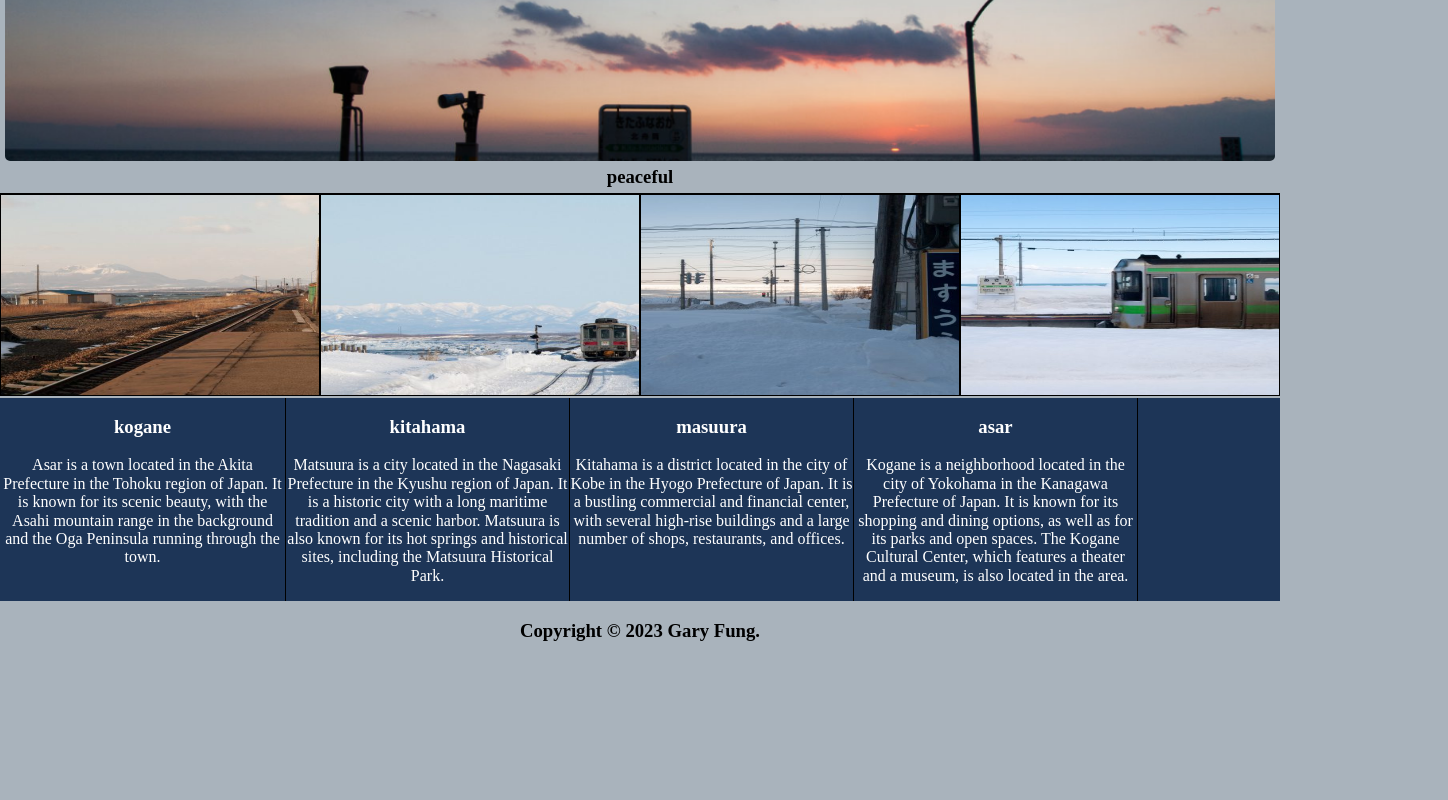
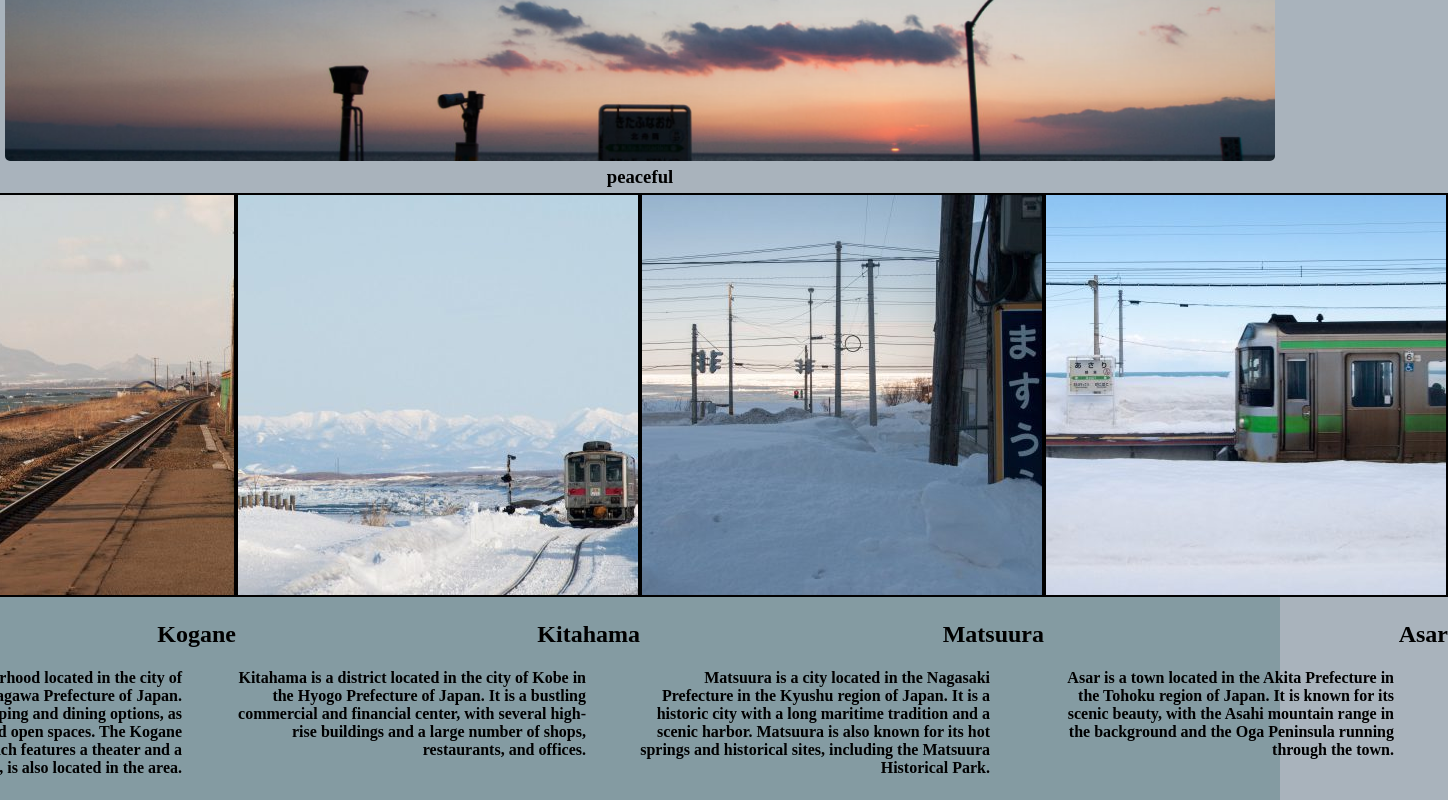
Before and after one commit to gakary/hokkaidoWebsite, a plain HTML site: page index.html in a window 1280 px wide. Shown: the part 319-1119 px from the top of the page, 1448 px wide, since content can reach past the window. Before the commit the page ends 979 px from the top, so only its background shows below. Drawn offline with nearby package versions, Linux system fonts and the light colour scheme; a web font is replaced by a local one.

Commit message:
remake the structure

```diff
--- a/index.html
+++ b/index.html
@@ -1,6 +1,6 @@
 <!DOCTYPE html>
 <html>
-<head><link rel="stylesheet" href="https://cdnjs.cloudflare.com/ajax/libs/normalize/8.0.1/normalize.css">
+<head>
 <link rel="stylesheet" href="styles.css">
 <title>Hokkaido WebSite</title>
 <meta charset="utf-8">
@@ -26,43 +26,40 @@
         <h3 class="textline-between">peaceful</h3>
 <!--Places Section-->
     <div class="places_container">
-        <img class="place_img" id="kogane" src="images/kogane.jpg" title="kogane"/>
-        <img class="place_img" id="kitahama" src="images/kitahama.jpg" title="kitahama"/>
-        <img class="place_img" id="masuura" src="images/masuura.jpg" title="masuura"/>
-        <img class="place_img" id="asar" src="images/asar.jpg" title="asar"/>
+       <div id="first-img">
+           <img id="place-img" src="images/kogane.jpg" title="kogane">
+           <h2 id="place-title">Kogane</h2>
+           <h4 id="place-text">Kogane is a neighborhood located in the city of Yokohama in the Kanagawa Prefecture of Japan. It is known for its shopping and dining options, as well as for its parks and open spaces. The Kogane Cultural Center, which features a theater and a museum, is also located in the area.</h4>
+           </div>
+
+           <div id="second-img">
+           <img id="place-img" src="images/kitahama.jpg" title="kitahama">
+           <h2 id="place-title">Kitahama</h2>
+           <h4 id="place-text">Kitahama is a district located in the city of Kobe in the Hyogo Prefecture of Japan. It is a bustling commercial and financial center, with several high-rise buildings and a large number of shops, restaurants, and offices.</h4>
+           </div>
+
+           <div id="third-img">
+           <img id="place-img" src="images/masuura.jpg" title="masuura">
+           <h2 id="place-title">Matsuura</h2>
+           <h4 id="place-text">Matsuura is a city located in the Nagasaki Prefecture in the Kyushu region of Japan. It is a historic city with a long maritime tradition and a scenic harbor. Matsuura is also known for its hot springs and historical sites, including the Matsuura Historical Park.</h4>
+           </div>
+
+           <div id="four-img">
+           <img id="place-img" src="images/asar.jpg" title="asar">
+           <h2 id="place-title">Asar</h2>
+           <h4 id="place-text">Asar is a town located in the Akita Prefecture in the Tohoku region of Japan. It is known for its scenic beauty, with the Asahi mountain range in the background and the Oga Peninsula running through the town.</h4>
+           </div>
 
 
-        </div>
-        <div class="place_details">
-            <div class="place_text">
-            <div id="kogane_text">
-                <h3>kogane</h3>
-                <p id="kogane_text">Asar is a town located in the Akita Prefecture in the Tohoku region of Japan. It is known for its scenic beauty, with the Asahi mountain range in the background and the Oga Peninsula running through the town.</p>
-                </div>
-
-            <div id="kitahama_text">
-                <h3>kitahama</h3>
-                 <p id="kitahama_text">Matsuura is a city located in the Nagasaki Prefecture in the Kyushu region of Japan. It is a historic city with a long maritime tradition and a scenic harbor. Matsuura is also known for its hot springs and historical sites, including the Matsuura Historical Park.</p>
-            </div>
-
-            <div id="masuura_text">
-                <h3>masuura</h3>
-                <p id="masuura_text">Kitahama is a district located in the city of Kobe in the Hyogo Prefecture of Japan. It is a bustling commercial and financial center, with several high-rise buildings and a large number of shops, restaurants, and offices.</p>
-                </div>
-
-            <div id="asar_text">
-                <h3>asar</h3>
-                <p id="asar_text">Kogane is a neighborhood located in the city of Yokohama in the Kanagawa Prefecture of Japan. It is known for its shopping and dining options, as well as for its parks and open spaces. The Kogane Cultural Center, which features a theater and a museum, is also located in the area.</p>
-            </div>
-            </div>
-            </div>
+    </div>
 
 
-<!--Guide Section-->
+<!--Author Section-->
+    <div class="author-container">
 
+        </div>
 
 <!--Footer-->
-<h3 id="footer">Copyright © 2023 Gary Fung.</h3>
 
 </body>
 </html>
--- a/styles.css
+++ b/styles.css
@@ -1,6 +1,7 @@
 body{
     background-color: #A9B3BC;
     font-family: 'Hina Mincho', serif;
+    margin: 0px;
 }
 
 .homepage_container{
@@ -41,70 +42,35 @@ body{
 
 
 .places_container{
-    height:205px;
-    display:flex;
-
-    margin: 0px auto;
-     /* make the place images center , if drag the browser still center */
+    display: flex;
+    flex-direction: row;
     justify-content: center;
-    /*
-    if the height is enough, it can use:
-    align-items: start , center end;
-    */
-}
-
-.place_img{
-    height:200px;
-    width:350px;
-    border: 0.1px solid black;
-    border-top: 2px solid black;
+    background-color: #849ba2;
+    text-align: end;
 
 }
 
-.place_img:hover{
-    border:3px solid black;
-    opacity: 0.3;
-}
-
-.place_details{
-    color: white;
-    background-color: #1D3557;
+#place-title{
 
 }
 
-.place_text{
-    display:flex;
-    align-items:space-around;
-    text-align: center;
+#place-img{
+    border: 2px solid black;
+}
+
+#place-img:hover{
+    opacity: 0.3;
+    border:2px solid red;
+}
+
+#first-img:hover,#second-img:hover,#third-img:hover,#four-img:hover{
+    border: 2px solid black;
+}
+
+#place-text{
+    width:350px;
+    height:90px;
+    padding:0px 50px 20px 0px;
+
 
 }
-
-#kogane_text:hover,#kitahama_text:hover,#masuura_text:hover,#asar_text:hover{
-    font-weight: bold;
-    font-size: 20px;
-}
-
-#kogane_text{
-    width:285px;
-    border-right:1px solid black;
-}
-
-#kitahama_text{
-    width:283px;
-    border-right:1px solid black;
-}
-
-#masuura_text{
-    width:283px;
-    border-right:1px solid black;
-}
-
-#asar_text{
-    width:283px;
-    border-right:1px solid black;
-}
-
-/* footer */
-#footer{
-    text-align: center;
-}
```
Also changed, not shown: images/park.jpg (deleted), images/per.jpg (deleted), images/theatre.jpg (deleted), images/torshov.jpg (deleted), 1 other file.
